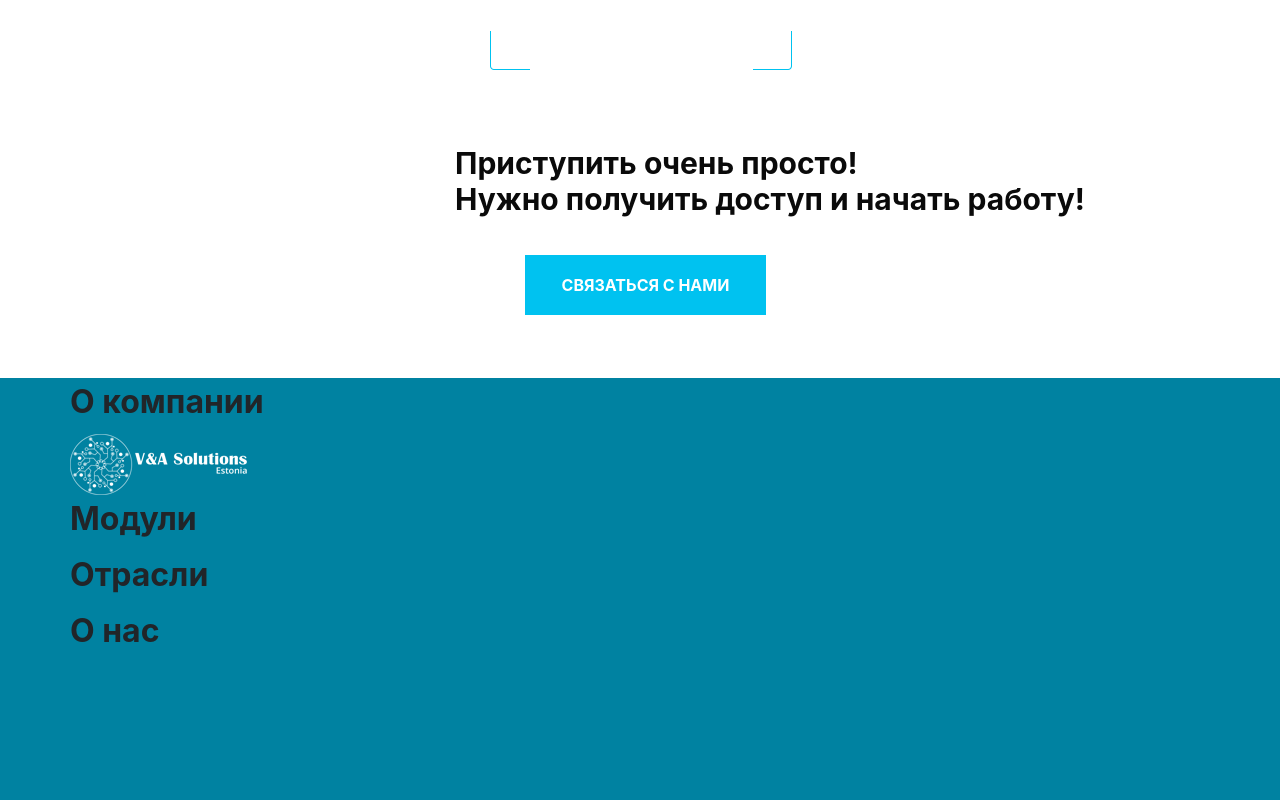
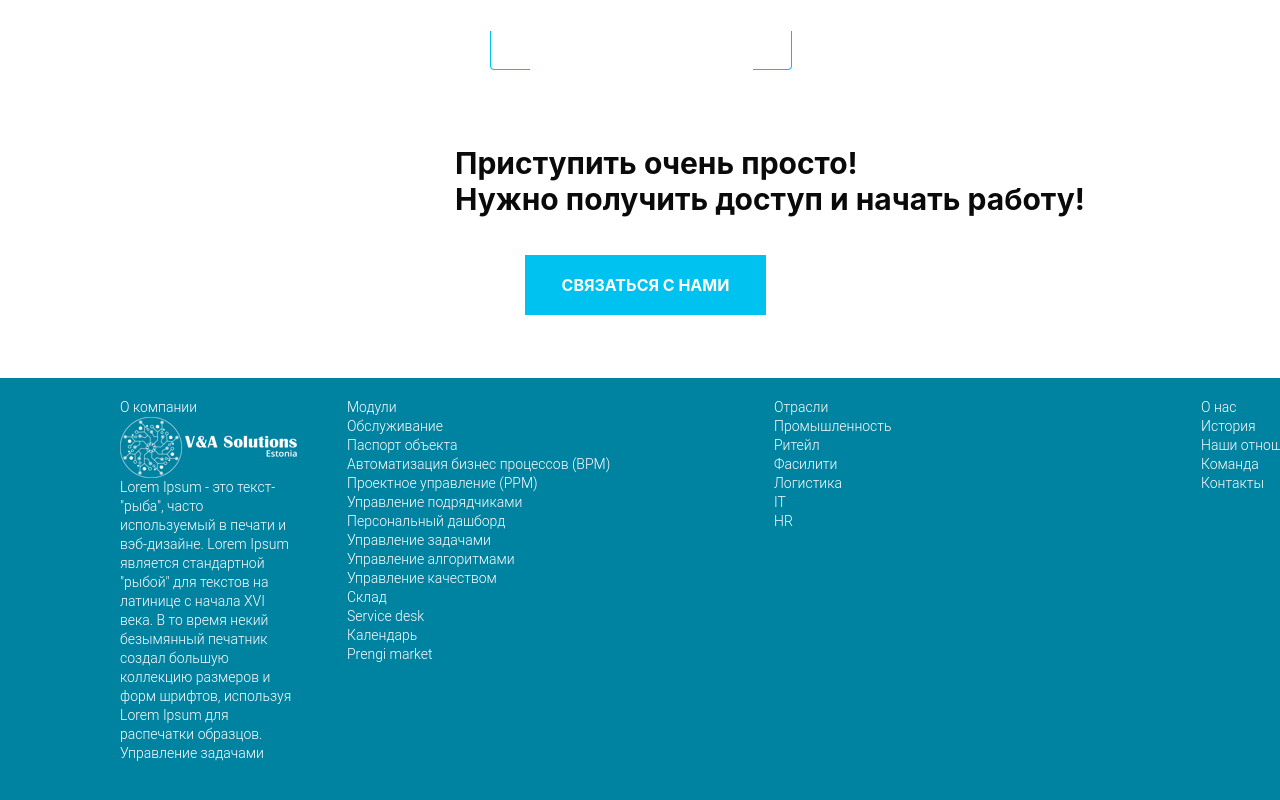
Before and after one commit to DaiFudo/portfolioLanding, a website: page src/index.html in a window 1280 px wide. Shown: the part 4812-5612 px from the top of the page. Drawn offline with Linux system fonts and the light colour scheme; a web font is replaced by a local one.

Commit message:
ForJS and fixs

```diff
--- a/src/index.html
+++ b/src/index.html
@@ -213,24 +213,65 @@
 <div class="footer">
     <div class="container">
         <div class="footer__box">
-            <h1 class="footer__title">О компании</h1>
-            <img src="img/footer/1.png" alt="logo">
-            <div class="footer__descr"></div>
-        </div>
+            <h1 id="way" class="footer__title">О компании
 
-        <div class="footer__box">
-            <h1 class="footer__title">Модули</h1>
-            <div class="footer__descr"></div>
-        </div>
+            <div class="footer__descr"><img class="footer__img" src="img/footer/1.png" alt="logo">
+                Lorem Ipsum - это текст-"рыба", часто используемый в печати и вэб-дизайне. Lorem Ipsum является стандартной "рыбой" для текстов на латинице с начала XVI века. В то время некий безымянный печатник создал большую коллекцию размеров и форм шрифтов, используя Lorem Ipsum для распечатки образцов.
+                Управление задачами
+                </div>
+            </h1>
 
-        <div class="footer__box">
-            <h1 class="footer__title">Отрасли</h1>
-            <div class="footer__descr"></div>
-        </div>
 
-        <div class="footer__box">
-            <h1 class="footer__title">О нас</h1>
-            <div class="footer__descr"></div>
+
+
+            <div class="footer__descr">
+                <h1 class="footer__title">Модули
+                <ul class="footer__menu ">
+                    <li class="footer__item "><a href="# " class="footer__link ">Обслуживание</a></li>
+                    <li class="footer__item "><a href="# " class="footer__link ">Паспорт объекта</a></li>
+                    <li class="footer__item "><a href="# " class="footer__link ">Автоматизация бизнес процессов (BPM)</a></li>
+                    <li class="footer__item "><a href="# " class="footer__link ">Проектное управление (РРМ)</a></li>
+                    <li class="footer__item "><a href="# " class="footer__link ">Управление подрядчиками</a></li>
+                    <li class="footer__item "><a href="# " class="footer__link ">Персональный дашборд</a></li>
+                    <li class="footer__item "><a href="# " class="footer__link ">Управление задачами</a> </li>
+                    <li class="footer__item "><a href="# " class="footer__link ">Управление алгоритмами</a> </li>
+                    <li class="footer__item "><a href="# " class="footer__link ">Управление качеством</a> </li>
+                    <li class="footer__item "><a href="# " class="footer__link ">Склад</a> </li>
+                    <li class="footer__item "><a href="# " class="footer__link ">Service desk</a></li>
+                    <li class="footer__item "><a href="# " class="footer__link ">Календарь</a> </li>
+                    <li class="footer__item "><a href="# " class="footer__link ">Prengi market</a> </li>
+                </ul>
+            </h1>
+
+            </div>
+
+
+            <div class="footer__descr">
+                <h1 class="footer__title">Отрасли
+                <ul class="footer__menu ">
+                    <li class="footer__item "><a href="# " class="footer__link ">Промышленность</a></li>
+                    <li class="footer__item "><a href="# " class="footer__link ">Ритейл</a></li>
+                    <li class="footer__item "><a href="# " class="footer__link ">Фасилити</a></li>
+                    <li class="footer__item "><a href="# " class="footer__link ">Логистика</a></li>
+                    <li class="footer__item "><a href="# " class="footer__link ">IT</a></li>
+                    <li class="footer__item "><a href="# " class="footer__link ">HR</a></li>
+                </ul>
+                 </h1>
+
+            </div>
+
+
+            <div class="footer__descr">
+                <h1 class="footer__title">О нас
+                <ul class="footer__menu ">
+                    <li class="footer__item "><a href="# " class="footer__link ">История</a></li>
+                    <li class="footer__item "><a href="# " class="footer__link ">Наши отношения</a></li>
+                    <li class="footer__item "><a href="# " class="footer__link ">Команда</a></li>
+                    <li class="footer__item "><a href="# " class="footer__link ">Контакты</a></li>
+                </ul>
+                 </h1>
+
+            </div>
         </div>
     </div>
 </div>
--- a/src/sass/blocks/analysis.sass
+++ b/src/sass/blocks/analysis.sass
@@ -32,10 +32,6 @@
         &__item:last-child
             border-right: none
             a:last-child
-
-
-
-
             &:hover
                 color: #00c2f0
     &__notebook
--- a/src/sass/blocks/footer.sass
+++ b/src/sass/blocks/footer.sass
@@ -1,3 +1,35 @@
 .footer
     min-height: 500px
     background: #0082a1
+    &__box
+        display: flex
+        flex-direction: row
+
+    &__title
+        width: 250px
+        height: 250px
+        margin: 0
+        padding-top: 20px
+        margin-left: 50px
+        width: 377px
+        height: 248px
+        color: #ffffff
+        font-family: Roboto
+        font-size: 14px
+        font-weight: 300
+        line-height: 19px
+    &__menu
+
+        padding-left: 0px
+        color: #ffffff
+        li
+            position: relative
+            list-style-type: none
+            list-style-position: inside
+
+
+
+        a
+            font-family: "Roboto Light"
+            font-weight: 300
+            color: #ffffff
```
Also changed, not shown: src/css/blocks/footer.min.css, src/css/style.min.css.
